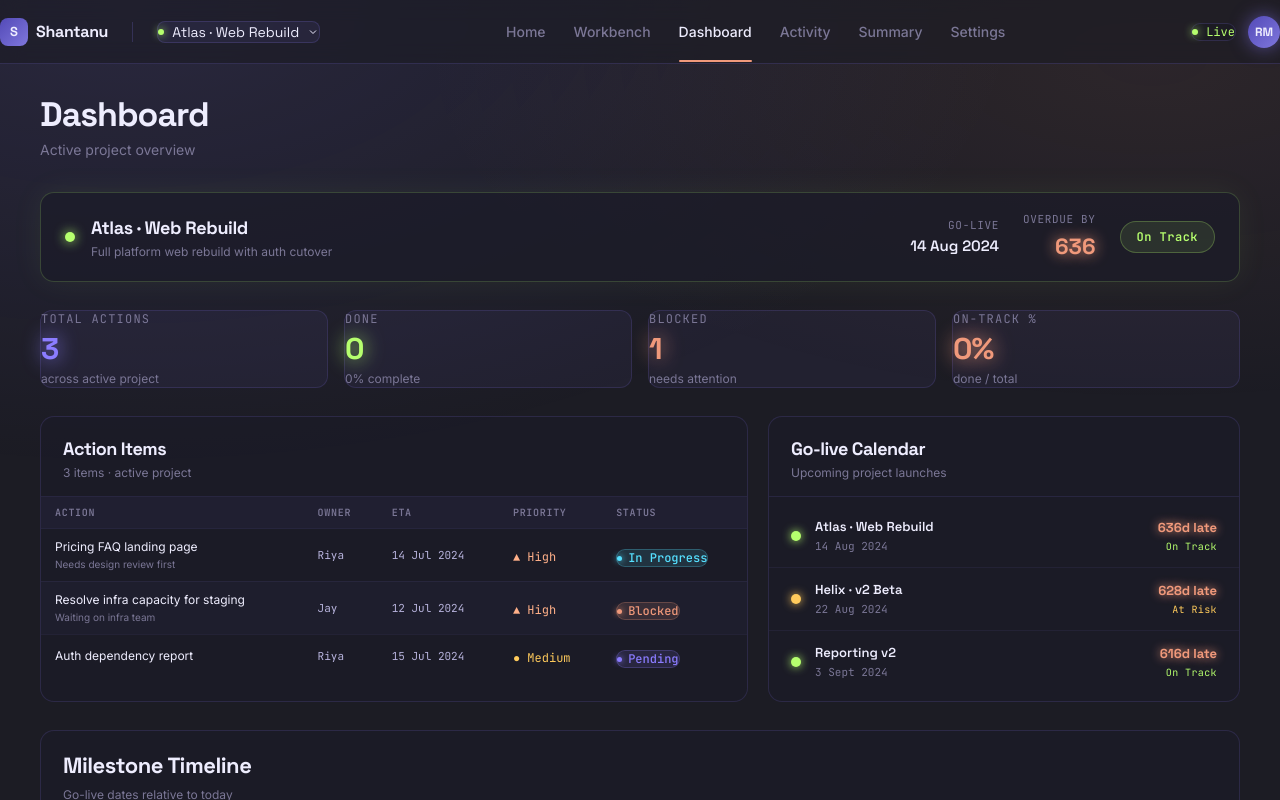
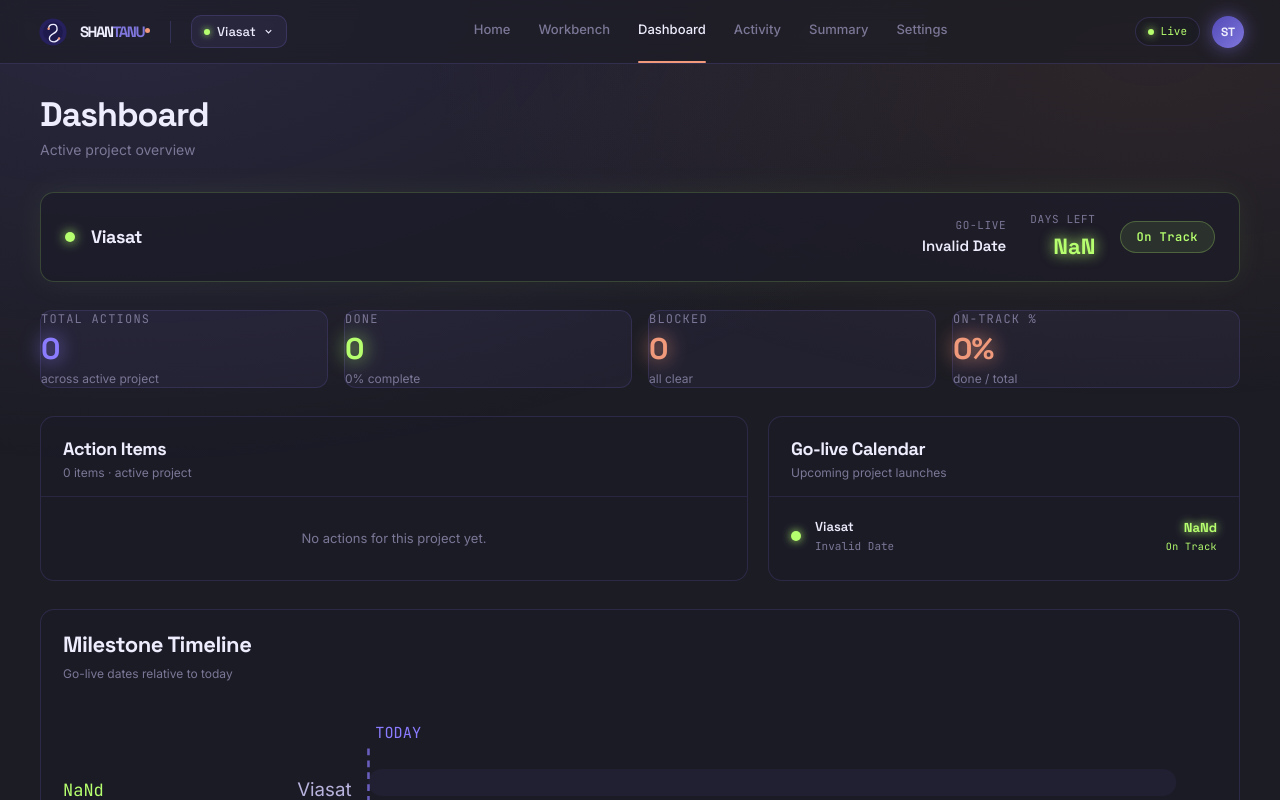
Before and after one commit to shantanutrivedi/shantanu, a Next.js app: page /dashboard in a window 1280 px wide. Shown: the top 800 px of the page. Built offline with nearby package versions, Linux system fonts and the light colour scheme.

Commit message:
Fix branding, Viasat as default project, add project in nav picker

```diff
--- a/components/Nav.tsx
+++ b/components/Nav.tsx
@@ -1,7 +1,7 @@
 'use client';
 import Link from 'next/link';
-import { usePathname } from 'next/navigation';
-import { useState, useEffect } from 'react';
+import { usePathname, useRouter } from 'next/navigation';
+import { useState, useEffect, useRef } from 'react';
 import { loadState, saveState } from '@/lib/store';
 import type { Project } from '@/lib/types';
 
@@ -14,16 +14,41 @@ const NAV_ITEMS = [
   { href: '/settings', label: 'Settings' },
 ];
 
+// Brand mark SVG — from design assets
+function ShantanuMark({ size = 32 }: { size?: number }) {
+  return (
+    <svg width={size} height={size} viewBox="0 0 60 60" aria-hidden="true">
+      <circle cx="30" cy="30" r="24" fill="#26215C" />
+      <circle cx="30" cy="30" r="17.5" fill="#1e1a4e" />
+      <path
+        d="M 22.3 24.2 C 22.3 19 26.1 16.6 30.5 16.6 C 34.9 16.6 37.2 20.8 37.2 25 C 37.2 29.2 33.9 31.3 30.5 33 C 27.1 34.7 23.7 37 23.7 41.5 C 23.7 45.1 27.6 47.5 32 47.5 C 36.4 47.5 38.9 44.5 40.7 41.4"
+        fill="none" stroke="#EEEDFE" strokeWidth="2.4" strokeLinecap="round"
+      />
+      <circle cx="22.3" cy="24.2" r="2.2" fill="#F0997B" />
+      <circle cx="40.7" cy="41.4" r="2.2" fill="#F0997B" />
+    </svg>
+  );
+}
+
 export default function Nav() {
   const pathname = usePathname();
+  const router = useRouter();
   const [projects, setProjects] = useState<Project[]>([]);
-  const [activeId, setActiveId] = useState('atlas');
+  const [activeId, setActiveId] = useState('viasat');
   const [pickerOpen, setPickerOpen] = useState(false);
+  const [addingProject, setAddingProject] = useState(false);
+  const [newName, setNewName] = useState('');
+  const newNameRef = useRef<HTMLInputElement>(null);
 
   useEffect(() => {
-    const state = loadState();
-    setProjects(state.projects);
-    setActiveId(state.activeProjectId);
+    const sync = () => {
+      const state = loadState();
+      setProjects(state.projects);
+      setActiveId(state.activeProjectId);
+    };
+    sync();
+    window.addEventListener('shantanu-project-change', sync);
+    return () => window.removeEventListener('shantanu-project-change', sync);
   }, []);
 
   const activeProject = projects.find(p => p.id === activeId);
@@ -34,83 +59,177 @@ export default function Nav() {
     state.activeProjectId = id;
     saveState(state);
     setPickerOpen(false);
+    setAddingProject(false);
     window.dispatchEvent(new Event('shantanu-project-change'));
   }
 
+  function startAddProject() {
+    setAddingProject(true);
+    setNewName('');
+    setTimeout(() => newNameRef.current?.focus(), 50);
+  }
+
+  function confirmAddProject() {
+    const name = newName.trim();
+    if (!name) { setAddingProject(false); return; }
+    const id = name.toLowerCase().replace(/\s+/g, '-').replace(/[^a-z0-9-]/g, '') + '-' + Date.now().toString().slice(-4);
+    const state = loadState();
+    const project: Project = { id, name, goLiveDate: '', health: 'On Track', description: '' };
+    state.projects.push(project);
+    state.activeProjectId = id;
+    saveState(state);
+    setProjects(state.projects);
+    setActiveId(id);
+    setAddingProject(false);
+    setNewName('');
+    window.dispatchEvent(new Event('shantanu-project-change'));
+  }
+
+  const healthColor = (h: string) => h === 'On Track' ? '#B6FF6E' : h === 'At Risk' ? '#FFCB5C' : '#F0997B';
+
   return (
-    <header className="relative h-16 px-9 flex items-center justify-between border-b"
-      style={{ borderColor: 'rgba(139,124,255,0.18)', background: 'rgba(28,28,36,0.6)', backdropFilter: 'blur(10px)', position: 'sticky', top: 0, zIndex: 50 }}>
+    <header style={{
+      height: 64, padding: '0 36px', display: 'flex', alignItems: 'center',
+      justifyContent: 'space-between', borderBottom: '1px solid rgba(139,124,255,0.18)',
+      background: 'rgba(28,28,36,0.6)', backdropFilter: 'blur(10px)',
+      position: 'sticky', top: 0, zIndex: 50,
+    }}>
 
       {/* Logo + project picker */}
-      <div className="flex items-center gap-6">
-        <Link href="/" className="flex items-center gap-2">
-          <div className="w-7 h-7 rounded-lg flex items-center justify-center" style={{ background: 'linear-gradient(135deg,#534AB7,#7F77DD)' }}>
-            <span style={{ fontFamily: "'Space Grotesk',sans-serif", fontWeight: 700, fontSize: 13, color: '#EEEDFE' }}>S</span>
+      <div style={{ display: 'flex', alignItems: 'center', gap: 20 }}>
+
+        {/* Brand lockup — matches design system exactly */}
+        <Link href="/" style={{ display: 'flex', alignItems: 'center', gap: 10, textDecoration: 'none' }}>
+          <ShantanuMark size={34} />
+          <div style={{ display: 'flex', flexDirection: 'column', lineHeight: 1, gap: 0 }}>
+            <span style={{
+              fontFamily: "'Space Grotesk',sans-serif", fontWeight: 900, fontSize: 15,
+              letterSpacing: '-1.5px', color: '#EEEDFE', lineHeight: 1,
+            }}>
+              SHAN<span style={{ color: '#7F77DD' }}>TANU</span>
+              <span style={{ display: 'inline-block', width: 5, height: 5, borderRadius: '50%',
+                background: '#F0997B', marginLeft: 1, verticalAlign: 'super', transform: 'translateY(2px)' }} />
+            </span>
           </div>
-          <span style={{ fontFamily: "'Space Grotesk',sans-serif", fontWeight: 700, fontSize: 16, color: '#EEEDFE', letterSpacing: '-0.3px' }}>Shantanu</span>
         </Link>
 
-        <div style={{ width: 1, height: 20, background: 'rgba(139,124,255,0.2)' }} />
+        <div style={{ width: 1, height: 22, background: 'rgba(139,124,255,0.2)' }} />
 
         {/* Project picker */}
-        <div className="relative">
-          <button onClick={() => setPickerOpen(!pickerOpen)}
-            className="flex items-center gap-2 px-3 py-1.5 rounded-lg text-sm transition-colors"
-            style={{ background: 'rgba(139,124,255,0.08)', border: '1px solid rgba(139,124,255,0.18)', color: '#EEEDFE', fontFamily: "'Space Grotesk',sans-serif" }}>
-            <span style={{ width: 6, height: 6, borderRadius: 3, background: '#B6FF6E', boxShadow: '0 0 8px #B6FF6E', flexShrink: 0, display: 'inline-block' }} />
-            <span className="max-w-[180px] truncate">{activeProject?.name || 'Select project'}</span>
-            <svg width="12" height="12" viewBox="0 0 24 24" fill="none" stroke="currentColor" strokeWidth="2">
+        <div style={{ position: 'relative' }}>
+          <button onClick={() => { setPickerOpen(!pickerOpen); setAddingProject(false); }}
+            style={{ display: 'flex', alignItems: 'center', gap: 7, padding: '6px 12px',
+              borderRadius: 10, cursor: 'pointer',
+              background: 'rgba(139,124,255,0.08)', border: '1px solid rgba(139,124,255,0.18)',
+              color: '#EEEDFE', fontFamily: "'Space Grotesk',sans-serif", fontSize: 13, fontWeight: 500 }}>
+            <span style={{ width: 6, height: 6, borderRadius: '50%', flexShrink: 0, display: 'inline-block',
+              background: activeProject ? healthColor(activeProject.health) : '#B6FF6E',
+              boxShadow: `0 0 7px ${activeProject ? healthColor(activeProject.health) : '#B6FF6E'}` }} />
+            <span style={{ maxWidth: 180, overflow: 'hidden', textOverflow: 'ellipsis', whiteSpace: 'nowrap' }}>
+              {activeProject?.name || 'Select project'}
+            </span>
+            <svg width="11" height="11" viewBox="0 0 24 24" fill="none" stroke="currentColor" strokeWidth="2.5">
               <path d="M6 9l6 6 6-6" />
             </svg>
           </button>
 
           {pickerOpen && (
-            <div className="absolute top-full left-0 mt-2 w-64 rounded-xl py-1 z-50"
-              style={{ background: '#19163a', border: '1px solid rgba(139,124,255,0.25)', boxShadow: '0 16px 40px rgba(0,0,0,0.5)' }}>
+            <div style={{
+              position: 'absolute', top: 'calc(100% + 8px)', left: 0, minWidth: 220,
+              borderRadius: 14, padding: '6px 0', zIndex: 60,
+              background: '#19163a', border: '1px solid rgba(139,124,255,0.25)',
+              boxShadow: '0 16px 40px rgba(0,0,0,0.6)',
+            }}>
               {projects.map(p => (
                 <button key={p.id} onClick={() => selectProject(p.id)}
-                  className="w-full text-left px-4 py-2.5 flex items-center gap-2 transition-colors hover:bg-white/5"
-                  style={{ color: p.id === activeId ? '#8B7CFF' : '#B7B3DC', fontSize: 13 }}>
-                  <span style={{ width: 6, height: 6, borderRadius: 3, flexShrink: 0, display: 'inline-block',
-                    background: p.health === 'On Track' ? '#B6FF6E' : p.health === 'At Risk' ? '#FFCB5C' : '#F0997B',
-                    boxShadow: p.health === 'On Track' ? '0 0 6px #B6FF6E' : p.health === 'At Risk' ? '0 0 6px #FFCB5C' : '0 0 6px #F0997B' }} />
+                  style={{ width: '100%', textAlign: 'left', padding: '9px 16px',
+                    display: 'flex', alignItems: 'center', gap: 9, cursor: 'pointer',
+                    background: 'none', border: 'none',
+                    color: p.id === activeId ? '#8B7CFF' : '#B7B3DC', fontSize: 13,
+                    fontFamily: "'Inter',sans-serif" }}
+                  onMouseEnter={e => (e.currentTarget.style.background = 'rgba(255,255,255,0.05)')}
+                  onMouseLeave={e => (e.currentTarget.style.background = 'none')}>
+                  <span style={{ width: 6, height: 6, borderRadius: '50%', flexShrink: 0,
+                    background: healthColor(p.health), boxShadow: `0 0 6px ${healthColor(p.health)}` }} />
                   {p.name}
+                  {p.id === activeId && <span style={{ marginLeft: 'auto', fontSize: 10, color: '#8B7CFF' }}>✓</span>}
                 </button>
               ))}
+
+              {/* Divider */}
+              <div style={{ height: 1, margin: '5px 0', background: 'rgba(139,124,255,0.15)' }} />
+
+              {/* Add project inline */}
+              {addingProject ? (
+                <div style={{ padding: '8px 12px', display: 'flex', gap: 6 }}>
+                  <input
+                    ref={newNameRef}
+                    value={newName}
+                    onChange={e => setNewName(e.target.value)}
+                    onKeyDown={e => { if (e.key === 'Enter') confirmAddProject(); if (e.key === 'Escape') setAddingProject(false); }}
+                    placeholder="Project name…"
+                    style={{ flex: 1, background: 'rgba(139,124,255,0.12)', border: '1px solid rgba(139,124,255,0.3)',
+                      borderRadius: 7, padding: '5px 9px', color: '#EEEDFE', fontSize: 12,
+                      fontFamily: "'Inter',sans-serif", outline: 'none' }}
+                  />
+                  <button onClick={confirmAddProject}
+                    style={{ padding: '5px 10px', borderRadius: 7, fontSize: 12, color: '#EEEDFE', cursor: 'pointer',
+                      background: 'linear-gradient(135deg,#534AB7,#7F77DD)', border: 'none', fontWeight: 600 }}>
+                    Add
+                  </button>
+                </div>
+              ) : (
+                <button onClick={startAddProject}
+                  style={{ width: '100%', textAlign: 'left', padding: '9px 16px', cursor: 'pointer',
+                    background: 'none', border: 'none', color: '#7B7796', fontSize: 12,
+                    fontFamily: "'Inter',sans-serif", display: 'flex', alignItems: 'center', gap: 8 }}
+                  onMouseEnter={e => (e.currentTarget.style.color = '#8B7CFF')}
+                  onMouseLeave={e => (e.currentTarget.style.color = '#7B7796')}>
+                  <span style={{ fontSize: 16, lineHeight: 1 }}>+</span> Add project
+                </button>
+              )}
             </div>
           )}
         </div>
       </div>
 
       {/* Nav links */}
-      <nav className="hidden md:flex items-center gap-7">
+      <nav style={{ display: 'flex', alignItems: 'center', gap: 28 }}>
         {NAV_ITEMS.map(item => {
           const active = pathname === item.href || (item.href !== '/' && pathname.startsWith(item.href));
           return (
             <Link key={item.href} href={item.href}
-              className="text-sm font-medium transition-colors relative"
-              style={{ color: active ? '#EEEDFE' : '#7B7796', fontFamily: "'Inter',sans-serif" }}>
+              style={{ fontSize: 13, fontWeight: 500, textDecoration: 'none', position: 'relative',
+                color: active ? '#EEEDFE' : '#7B7796', fontFamily: "'Inter',sans-serif", paddingBottom: 4 }}>
               {item.label}
-              {active && <span className="absolute -bottom-5 left-0 right-0 h-0.5 rounded-full" style={{ background: '#F0997B' }} />}
+              {active && (
+                <span style={{ position: 'absolute', bottom: -20, left: 0, right: 0,
+                  height: 2, borderRadius: 1, background: '#F0997B' }} />
+              )}
             </Link>
           );
         })}
       </nav>
 
       {/* Right side */}
-      <div className="flex items-center gap-3">
-        <div className="flex items-center gap-2 px-3 py-1.5 rounded-full text-xs"
-          style={{ background: 'rgba(28,28,36,0.8)', border: '1px solid rgba(139,124,255,0.18)', color: '#B6FF6E', fontFamily: "'JetBrains Mono',monospace" }}>
-          <span style={{ width: 6, height: 6, borderRadius: 3, background: '#B6FF6E', boxShadow: '0 0 8px #B6FF6E', display: 'inline-block' }} />
+      <div style={{ display: 'flex', alignItems: 'center', gap: 12 }}>
+        <div style={{ display: 'flex', alignItems: 'center', gap: 7, padding: '5px 12px',
+          borderRadius: 100, background: 'rgba(28,28,36,0.8)',
+          border: '1px solid rgba(139,124,255,0.18)', fontSize: 11,
+          color: '#B6FF6E', fontFamily: "'JetBrains Mono',monospace" }}>
+          <span style={{ width: 6, height: 6, borderRadius: '50%', background: '#B6FF6E',
+            boxShadow: '0 0 8px #B6FF6E', display: 'inline-block' }} />
           Live
         </div>
-        <div className="w-8 h-8 rounded-full flex items-center justify-center text-xs font-bold"
-          style={{ background: 'linear-gradient(135deg,#534AB7,#7F77DD)', color: '#EEEDFE', fontFamily: "'Space Grotesk',sans-serif", boxShadow: '0 0 18px rgba(139,124,255,0.5)' }}>
-          RM
+        <div style={{ width: 32, height: 32, borderRadius: '50%', display: 'flex',
+          alignItems: 'center', justifyContent: 'center', fontSize: 12, fontWeight: 700,
+          background: 'linear-gradient(135deg,#534AB7,#7F77DD)', color: '#EEEDFE',
+          fontFamily: "'Space Grotesk',sans-serif", boxShadow: '0 0 18px rgba(139,124,255,0.5)' }}>
+          ST
         </div>
       </div>
 
-      {pickerOpen && <div className="fixed inset-0 z-40" onClick={() => setPickerOpen(false)} />}
+      {pickerOpen && <div style={{ position: 'fixed', inset: 0, zIndex: 55 }} onClick={() => { setPickerOpen(false); setAddingProject(false); }} />}
     </header>
   );
 }
--- a/lib/store.ts
+++ b/lib/store.ts
@@ -2,18 +2,10 @@
 import type { AppState, Project, ActionItem, DailyActivity, MOMUpload } from './types';
 
 const DEFAULT_PROJECTS: Project[] = [
-  { id: 'atlas', name: 'Atlas · Web Rebuild', goLiveDate: '2024-08-14', health: 'On Track', description: 'Full platform web rebuild with auth cutover' },
-  { id: 'helix', name: 'Helix · v2 Beta', goLiveDate: '2024-08-22', health: 'At Risk', description: 'Next-gen Helix platform beta release' },
-  { id: 'reporting', name: 'Reporting v2', goLiveDate: '2024-09-03', health: 'On Track', description: 'Analytics and reporting overhaul' },
+  { id: 'viasat', name: 'Viasat', goLiveDate: '', health: 'On Track', description: '' },
 ];
 
-const DEFAULT_ACTIONS: ActionItem[] = [
-  { id: '1', action: 'Pricing FAQ landing page', assignee: 'Riya', eta: '2024-07-14', product: 'Atlas', priority: 'High', type: 'Feature', status: 'In Progress', comment: 'Needs design review first', jiraUrl: '' },
-  { id: '2', action: 'Resolve infra capacity for staging', assignee: 'Jay', eta: '2024-07-12', product: 'Atlas', priority: 'High', type: 'Bug', status: 'Blocked', comment: 'Waiting on infra team', jiraUrl: '' },
-  { id: '3', action: 'Auth dependency report', assignee: 'Riya', eta: '2024-07-15', product: 'Atlas', priority: 'Medium', type: 'Other', status: 'Pending', comment: '', jiraUrl: '' },
-  { id: '4', action: 'Schedule advisory for v2 customers', assignee: 'Devika', eta: '2024-07-20', product: 'Helix', priority: 'Medium', type: 'Other', status: 'Pending', comment: '', jiraUrl: '' },
-  { id: '5', action: 'Triage Helix risk by Friday', assignee: 'Akash', eta: '2024-07-12', product: 'Helix', priority: 'High', type: 'Risk', status: 'In Progress', comment: '', jiraUrl: '' },
-];
+const DEFAULT_ACTIONS: ActionItem[] = [];
 
 function getKey(key: string) {
   if (typeof window === 'undefined') return null;
@@ -32,7 +24,7 @@ export function loadState(): AppState {
   }
   return {
     projects: DEFAULT_PROJECTS,
-    activeProjectId: 'atlas',
+    activeProjectId: 'viasat',
     actionItems: DEFAULT_ACTIONS,
     activities: [],
     momUploads: [],
```
